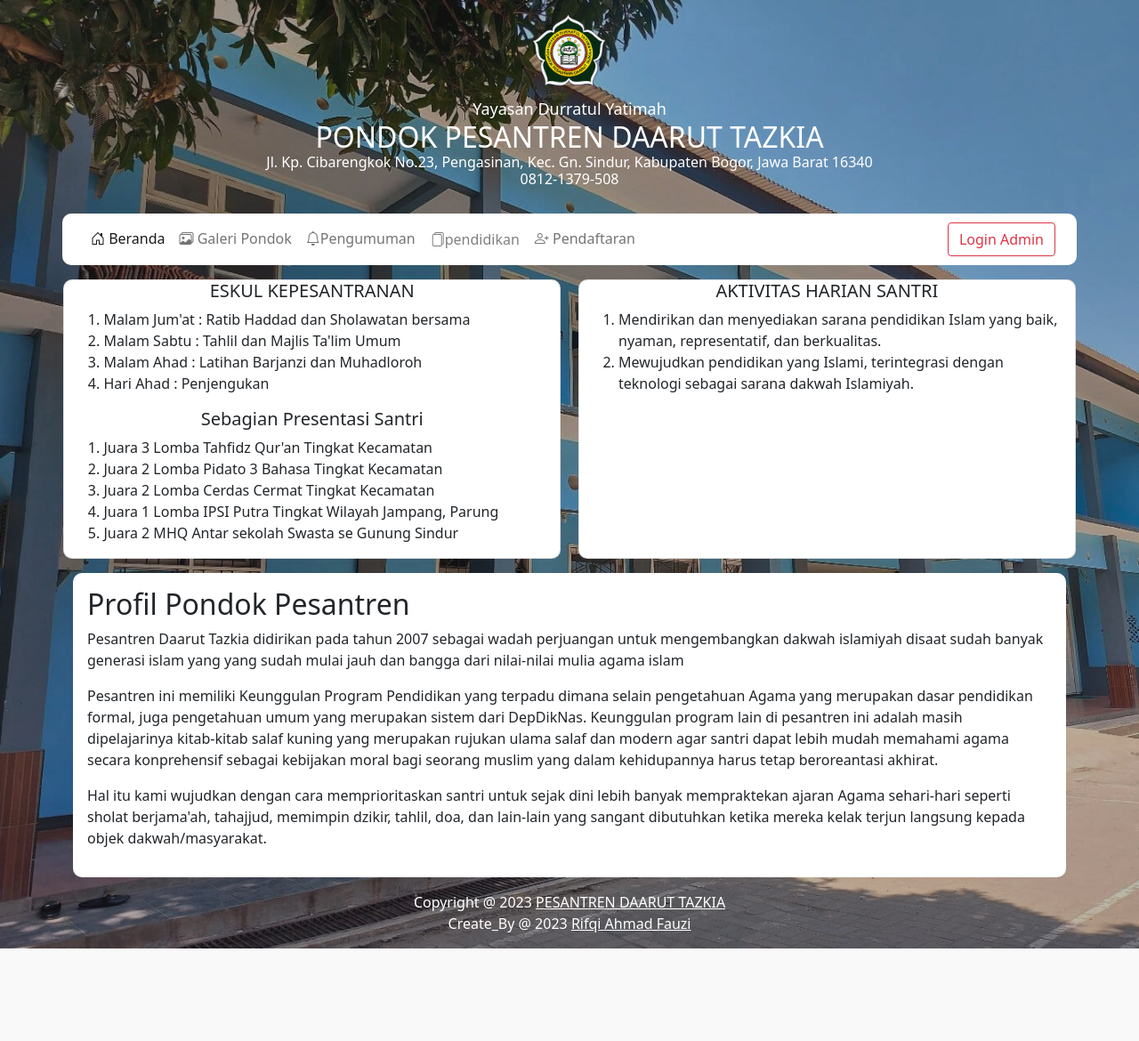
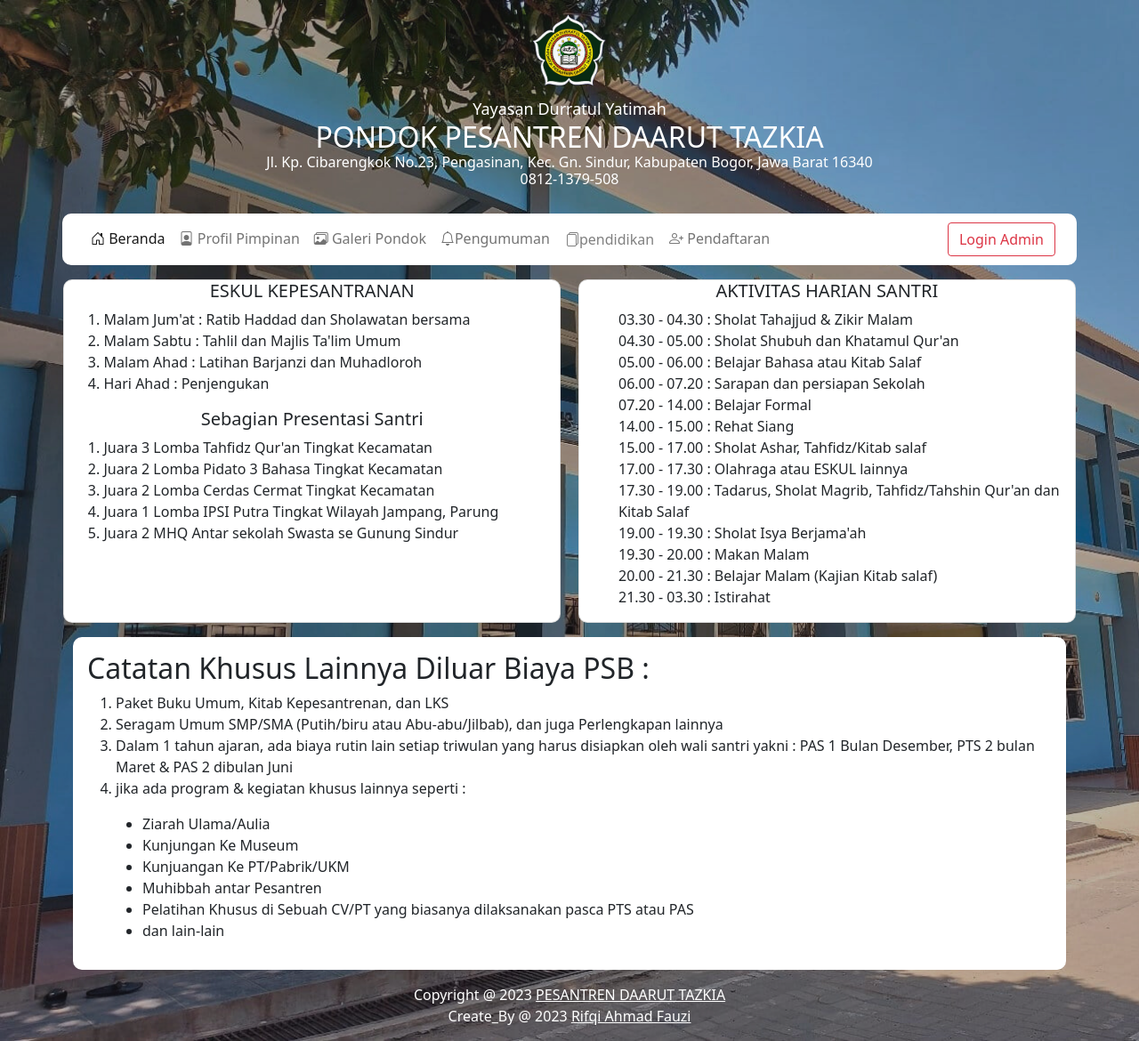
Before and after one commit to Tois286/FBO-part2, a PHP site: page /biaya.php in a window 1280 px wide. Shown: the whole page at 89% size. Before the commit the page ends 1066 px from the top, so only its background shows below. Run offline with PHP 8.4, Linux system fonts and the light colour scheme; some libraries are stand-ins or nearby versions.

Commit message:
tggl Profil P

```diff
--- a/biaya.php
+++ b/biaya.php
@@ -84,8 +84,32 @@
 			<div class="col-sm-6 bg-white radius card" style="width: 49%;margin-left: 10px;">
 				<h5 class="text-center">AKTIVITAS HARIAN SANTRI</h5>
 				<ol>
-					<li>Mendirikan dan menyediakan sarana pendidikan Islam yang baik, nyaman, representatif, dan berkualitas.</li>
-					<li>Mewujudkan pendidikan yang Islami, terintegrasi dengan teknologi sebagai sarana dakwah Islamiyah.</li>
+					<li style="text-size-adjust: 50px; overflow: hidden; text-overflow: ellipsis;">
+						03.30 - 04.30 : Sholat Tahajjud & Zikir Malam</li>
+					<li style="text-size-adjust: 50px; overflow: hidden; text-overflow: ellipsis;">
+						04.30 - 05.00 : Sholat Shubuh dan Khatamul Qur'an</li>
+					<li style="text-size-adjust: 50px; overflow: hidden; text-overflow: ellipsis;">
+						05.00 - 06.00 : Belajar Bahasa atau Kitab Salaf</li>
+					<li style="text-size-adjust: 50px; overflow: hidden; text-overflow: ellipsis;">
+						06.00 - 07.20 : Sarapan dan persiapan Sekolah</li>
+					<li style="text-size-adjust: 50px; overflow: hidden; text-overflow: ellipsis;">
+						07.20 - 14.00 : Belajar Formal</li>
+					<li style="text-size-adjust: 50px; overflow: hidden; text-overflow: ellipsis;">
+						14.00 - 15.00 : Rehat Siang</li>
+					<li style="text-size-adjust: 50px; overflow: hidden; text-overflow: ellipsis;">
+						15.00 - 17.00 : Sholat Ashar, Tahfidz/Kitab salaf</li>
+					<li style="text-size-adjust: 50px; overflow: hidden; text-overflow: ellipsis;">
+						17.00 - 17.30 : Olahraga atau ESKUL lainnya</li>
+					<li style="text-size-adjust: 50px; overflow: hidden; text-overflow: ellipsis;">
+						17.30 - 19.00 : Tadarus, Sholat Magrib, Tahfidz/Tahshin Qur'an dan Kitab Salaf</li>
+					<li style="text-size-adjust: 50px; overflow: hidden; text-overflow: ellipsis;">
+						19.00 - 19.30 : Sholat Isya Berjama'ah</li>
+					<li style="text-size-adjust: 50px; overflow: hidden; text-overflow: ellipsis;">
+						19.30 - 20.00 : Makan Malam</li>
+					<li style="text-size-adjust: 50px; overflow: hidden; text-overflow: ellipsis;">
+						20.00 - 21.30 : Belajar Malam (Kajian Kitab salaf)</li>
+					<li style="text-size-adjust: 50px; overflow: hidden; text-overflow: ellipsis;">
+						21.30 - 03.30 : Istirahat</li>
 				</ol>
 			</div>
 		</div>
@@ -93,10 +117,21 @@
 	<div class="container mt-3">
 		<div class="row">
 			<div class="col bg-white radius p-3">
-				<h2>Profil Pondok Pesantren</h2>
-				<p>Pesantren Daarut Tazkia didirikan pada tahun 2007 sebagai wadah perjuangan untuk mengembangkan dakwah islamiyah disaat sudah banyak generasi islam yang yang sudah mulai jauh dan bangga dari nilai-nilai mulia agama islam</p>
-				<p>Pesantren ini memiliki Keunggulan Program Pendidikan yang terpadu dimana selain pengetahuan Agama yang merupakan dasar pendidikan formal, juga pengetahuan umum yang merupakan sistem dari DepDikNas. Keunggulan program lain di pesantren ini adalah masih dipelajarinya kitab-kitab salaf kuning yang merupakan rujukan ulama salaf dan modern agar santri dapat lebih mudah memahami agama secara konprehensif sebagai kebijakan moral bagi seorang muslim yang dalam kehidupannya harus tetap beroreantasi akhirat.</p>
-				<p>Hal itu kami wujudkan dengan cara memprioritaskan santri untuk sejak dini lebih banyak mempraktekan ajaran Agama sehari-hari seperti sholat berjama'ah, tahajjud, memimpin dzikir, tahlil, doa, dan lain-lain yang sangant dibutuhkan ketika mereka kelak terjun langsung kepada objek dakwah/masyarakat.</p>
+				<h2>Catatan Khusus Lainnya Diluar Biaya PSB :</h2>
+				<ol>
+					<li>Paket Buku Umum, Kitab Kepesantrenan, dan LKS</li>
+					<li>Seragam Umum SMP/SMA (Putih/biru atau Abu-abu/Jilbab), dan juga Perlengkapan lainnya</li>
+					<li>Dalam 1 tahun ajaran, ada biaya rutin lain setiap triwulan yang harus disiapkan oleh wali santri yakni : PAS 1 Bulan Desember, PTS 2 bulan Maret & PAS 2 dibulan Juni</li>
+					<li>jika ada program & kegiatan khusus lainnya seperti :</li>
+				</ol>
+				<ul>
+					<li>Ziarah Ulama/Aulia</li>
+					<li>Kunjungan Ke Museum</li>
+					<li>Kunjuangan Ke PT/Pabrik/UKM</li>
+					<li>Muhibbah antar Pesantren</li>
+					<li>Pelatihan Khusus di Sebuah CV/PT yang biasanya dilaksanakan pasca PTS atau PAS</li>
+					<li>dan lain-lain</li>
+				</ul>
 
 			</div>
 		</div>
--- a/modul/navbar.php
+++ b/modul/navbar.php
@@ -8,13 +8,14 @@
 				<div class="collapse navbar-collapse" id="navbarSupportedContent">
 					<div class="navbar-nav">
 						<a class="nav-link active" aria-current="page" href="index.php"><i class="bi bi-house-door"></i> Beranda</a>
+						<a class="nav-link " href="#"><i class="bi bi-file-person"></i> Profil Pimpinan</a>
 						<a class="nav-link " href="galeri.php"><i class="bi bi-images"></i> Galeri Pondok</a>
 						<a class="nav-link " href="pengumuman.php"><i class="bi bi-bell"></i>Pengumuman</a>
 						<div class="dropdown"><button class="dropbtn"><i class="bi bi-files"></i>pendidikan</button>
 							<div class="dropdown-content">
 								<a href="brosur.php">Brosur</a>
 								<a href="biaya.php">Biaya dan Kegiatan</a>
-								<a href="https://www.instagram.com/daaruttazkia_official?igsh=MW95dDB0d2hhOTh0MA==">Instagram</a>
+								<a href="sosmed.php">Sosial Media</a>
 							</div>
 						</div>
 						<a class="nav-link " href="pendaftaran.php"><i class="bi bi-person-plus"></i> Pendaftaran</a>
```
Also changed, not shown: sosmed.php (added, +102 -0 lines).
